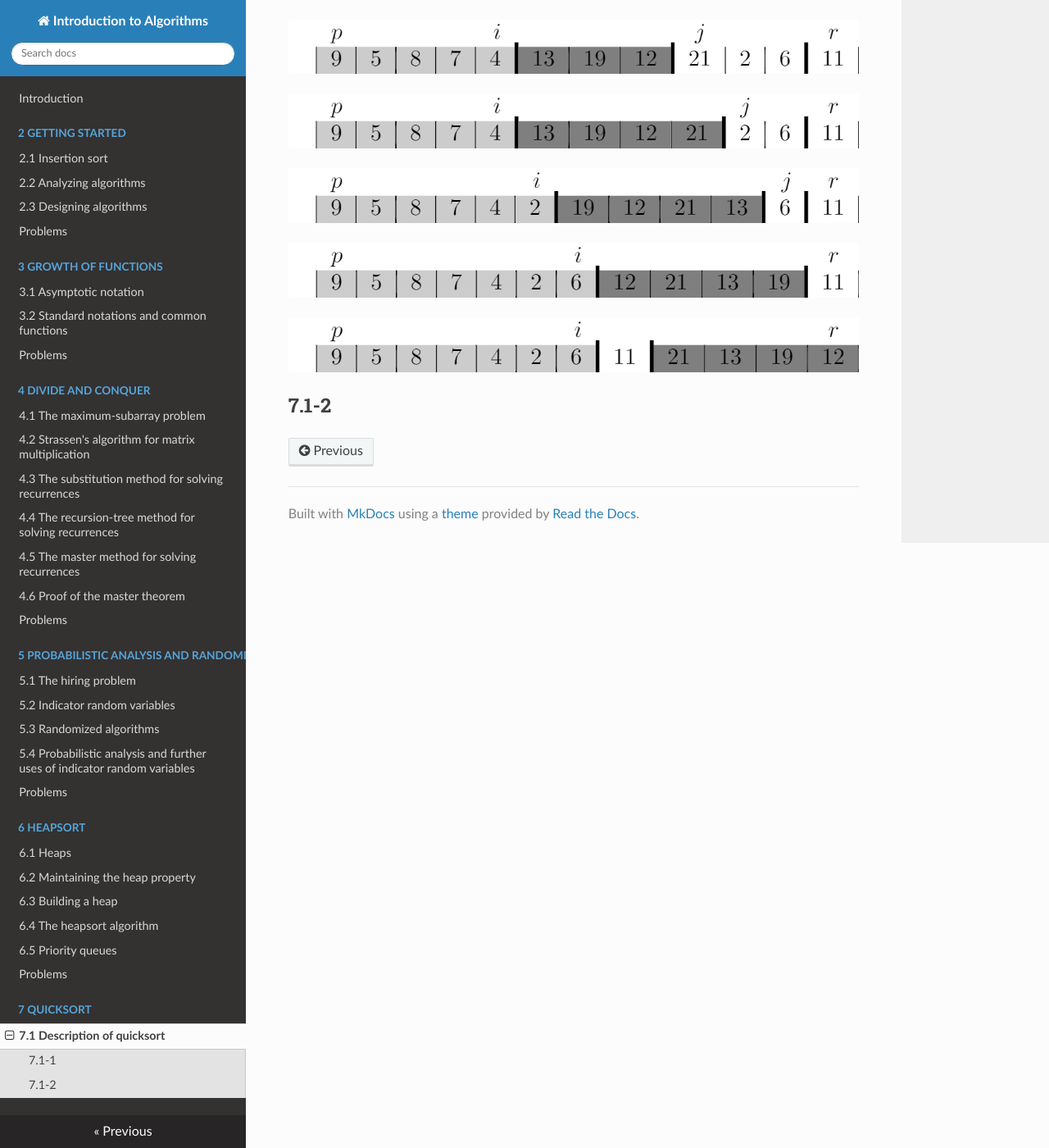
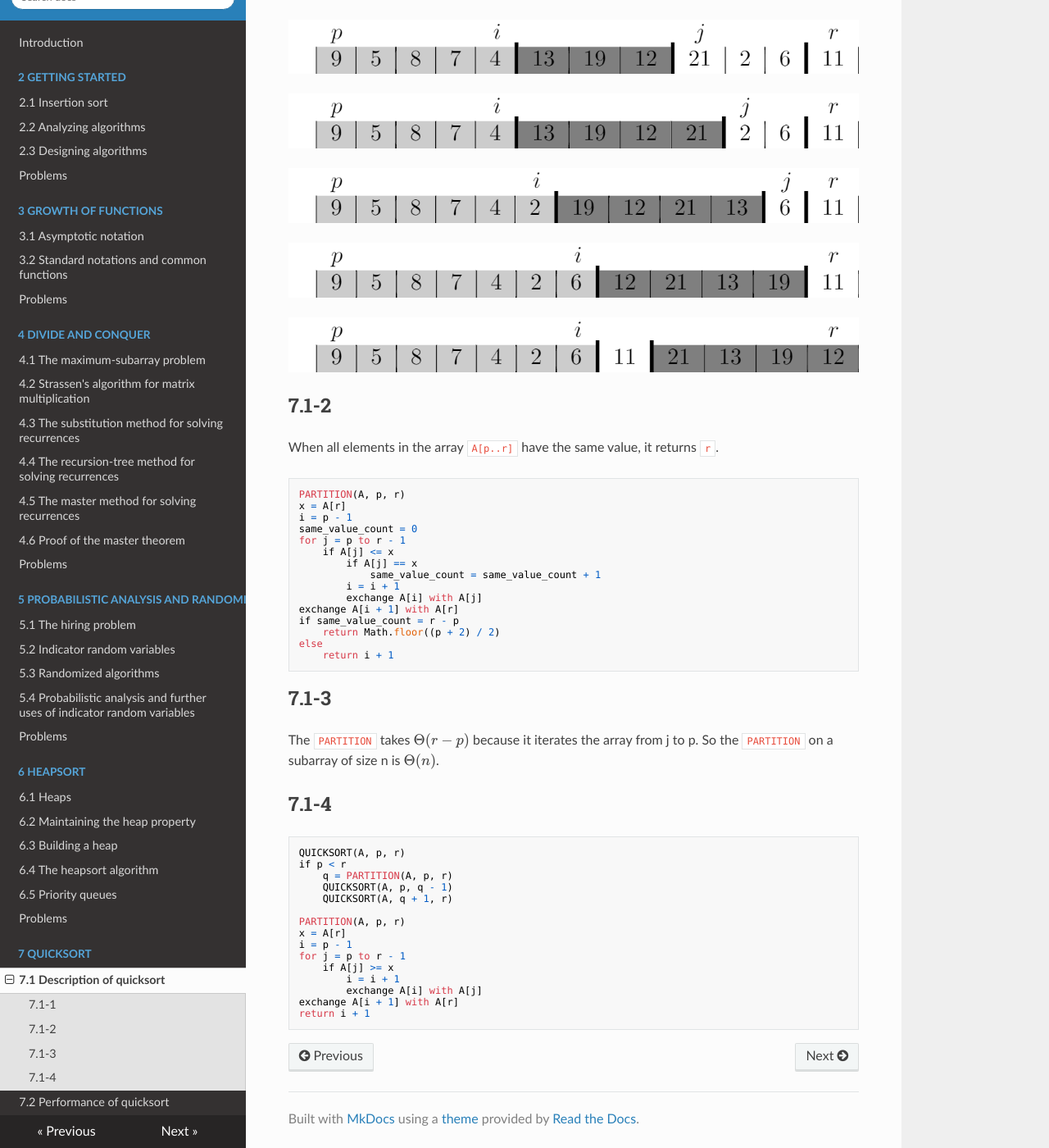
Before and after one commit to Frederick-S/Introduction-to-Algorithms-Notes, an MkDocs documentation site: the page built from docs/7-Quicksort/7.1-Description-of-quicksort.md, in a window 1280 px wide and 1400 px high, scrolled down 1532 px. Shown: the whole window at 82% size. Built offline with MkDocs 1.6.1, drawn with Linux system fonts in a browser that asks for light colours; nearby versions of some CDN libraries; formulas are drawn with MathJax 3; old or Windows-style settings are respelled for this version of MkDocs.

Commit message:
Complete 7.1

````diff
--- a/docs/7-Quicksort/7.1-Description-of-quicksort.md
+++ b/docs/7-Quicksort/7.1-Description-of-quicksort.md
@@ -71,3 +71,44 @@
 ![Alt text](./7.1-1-m.png)
 
 ## 7.1-2
+When all elements in the array `A[p..r]` have the same value, it returns `r`.
+
+```
+PARTITION(A, p, r)
+x = A[r]
+i = p - 1
+same_value_count = 0
+for j = p to r - 1
+    if A[j] <= x
+        if A[j] == x
+            same_value_count = same_value_count + 1
+        i = i + 1
+        exchange A[i] with A[j]
+exchange A[i + 1] with A[r]
+if same_value_count = r - p
+    return Math.floor((p + 2) / 2)
+else
+    return i + 1
+```
+
+## 7.1-3
+The `PARTITION` takes $\Theta(r - p)$ because it iterates the array from j to p. So the `PARTITION` on a subarray of size n is $\Theta(n)$.
+
+## 7.1-4
+```
+QUICKSORT(A, p, r)
+if p < r
+    q = PARTITION(A, p, r)
+    QUICKSORT(A, p, q - 1)
+    QUICKSORT(A, q + 1, r)
+
+PARTITION(A, p, r)
+x = A[r]
+i = p - 1
+for j = p to r - 1
+    if A[j] >= x
+        i = i + 1
+        exchange A[i] with A[j]
+exchange A[i + 1] with A[r]
+return i + 1
+```
--- a/mkdocs.yml
+++ b/mkdocs.yml
@@ -35,3 +35,4 @@ pages:
     - 'Problems': '6-Heapsort/Problems.md'
 - '7 Quicksort':
     - '7.1 Description of quicksort': '7-Quicksort/7.1-Description-of-quicksort.md'
+    - '7.2 Performance of quicksort': '7-Quicksort/7.2-Performance-of-quicksort.md'
````
Also changed, not shown: docs/7-Quicksort/7.2-Performance-of-quicksort.md (added, +2 -0 lines).
